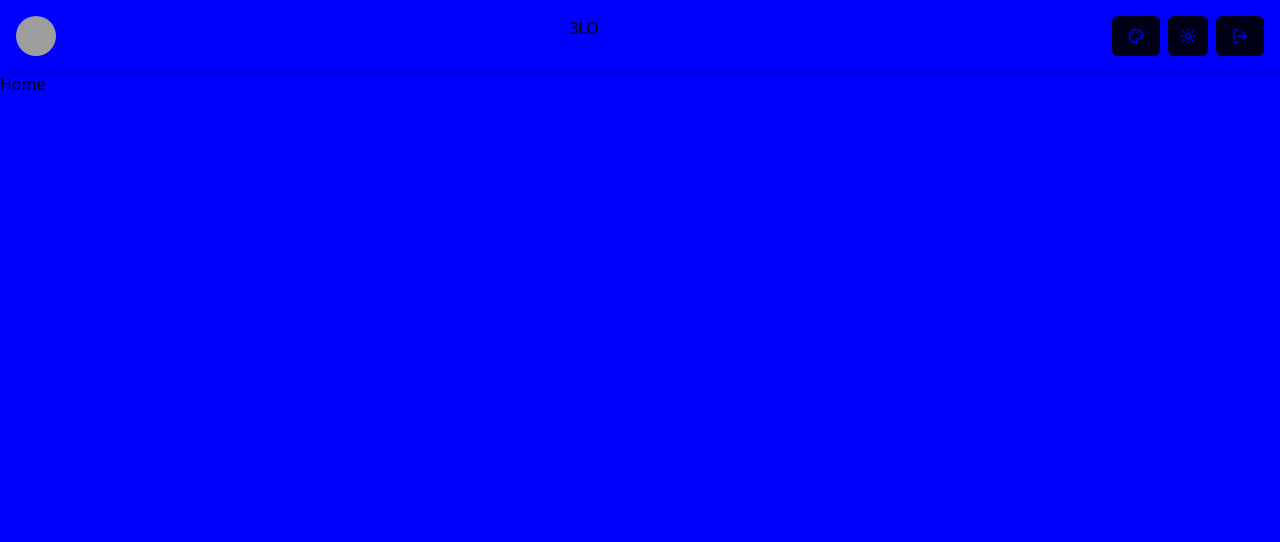
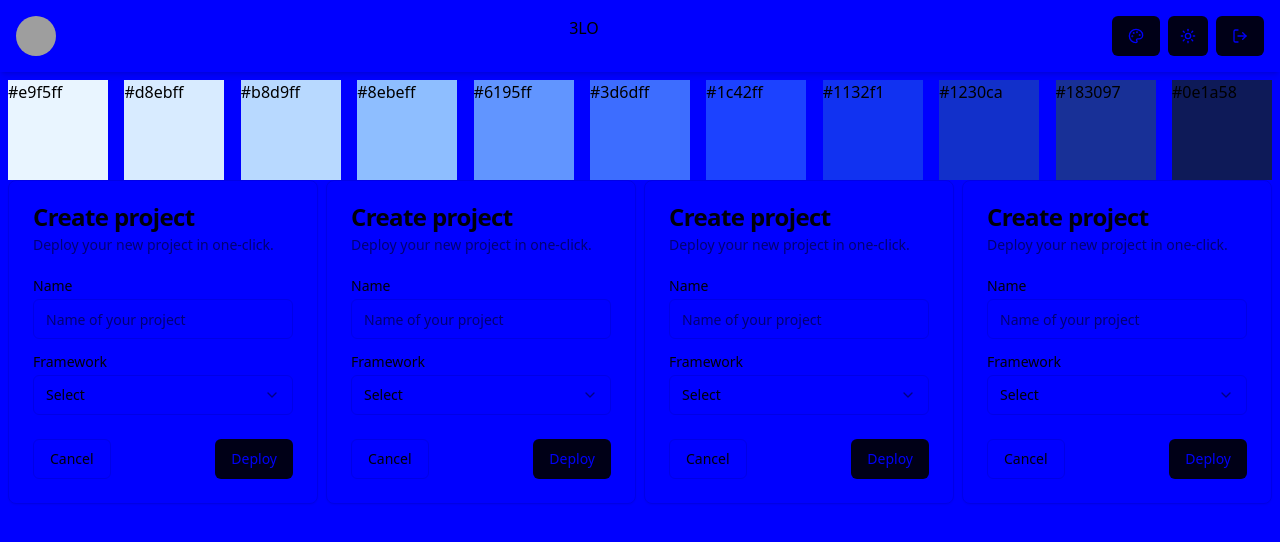
Before and after one commit to eduardonot/profilesapp, a React (Vite) app: page / in a window 1280 px wide. Shown: the top 542 px of the page. Built offline with nearby package versions, Linux system fonts and the light colour scheme; grey boxes are pictures that could not be loaded.

Commit message:
feat: implements home page

```diff
--- a/src/pages/home.tsx
+++ b/src/pages/home.tsx
@@ -1,3 +1,90 @@
+import { useTheme } from "@/components/theme-provider";
+import { Button } from "@/components/ui/button";
+import {
+  Card,
+  CardContent,
+  CardDescription,
+  CardFooter,
+  CardHeader,
+  CardTitle,
+} from "@/components/ui/card";
+import { Input } from "@/components/ui/input";
+import { Label } from "@/components/ui/label";
+import {
+  Select,
+  SelectContent,
+  SelectItem,
+  SelectTrigger,
+  SelectValue,
+} from "@/components/ui/select";
+import { useNavigate } from "react-router-dom";
+
+export function CardWithForm() {
+  const navigate = useNavigate();
+  return (
+    <Card className="">
+      <CardHeader>
+        <CardTitle>Create project</CardTitle>
+        <CardDescription>Deploy your new project in one-click.</CardDescription>
+      </CardHeader>
+      <CardContent>
+        <form>
+          <div className="grid w-full items-center gap-4">
+            <div className="flex flex-col space-y-1.5">
+              <Label htmlFor="name">Name</Label>
+              <Input id="name" placeholder="Name of your project" />
+            </div>
+            <div className="flex flex-col space-y-1.5">
+              <Label htmlFor="framework">Framework</Label>
+              <Select>
+                <SelectTrigger id="framework">
+                  <SelectValue placeholder="Select" />
+                </SelectTrigger>
+                <SelectContent position="popper">
+                  <SelectItem value="next">Next.js</SelectItem>
+                  <SelectItem value="sveltekit">SvelteKit</SelectItem>
+                  <SelectItem value="astro">Astro</SelectItem>
+                  <SelectItem value="nuxt">Nuxt.js</SelectItem>
+                </SelectContent>
+              </Select>
+            </div>
+          </div>
+        </form>
+      </CardContent>
+      <CardFooter className="flex justify-between">
+        <Button variant="outline">Cancel</Button>
+        <Button onClick={() => navigate("/fight")}>Deploy</Button>
+      </CardFooter>
+    </Card>
+  );
+}
+
 export const HomePage = () => {
-  return <div>Home</div>;
+  const { colors } = useTheme();
+
+  return (
+    <main className="container p-2">
+      <section className="flex justify-between">
+        {Array.from({ length: 11 }).map((item, index: number) => {
+          return (
+            <div
+              className={`w-[100px] h-[100px]`}
+              style={{
+                backgroundColor: `${colors[index]}`,
+              }}
+              key={index}
+            >
+              {colors[index]}
+            </div>
+          );
+        })}
+      </section>
+      <section className="grid grid-cols-4 gap-2">
+        <CardWithForm />
+        <CardWithForm />
+        <CardWithForm />
+        <CardWithForm />
+      </section>
+    </main>
+  );
 };
```
